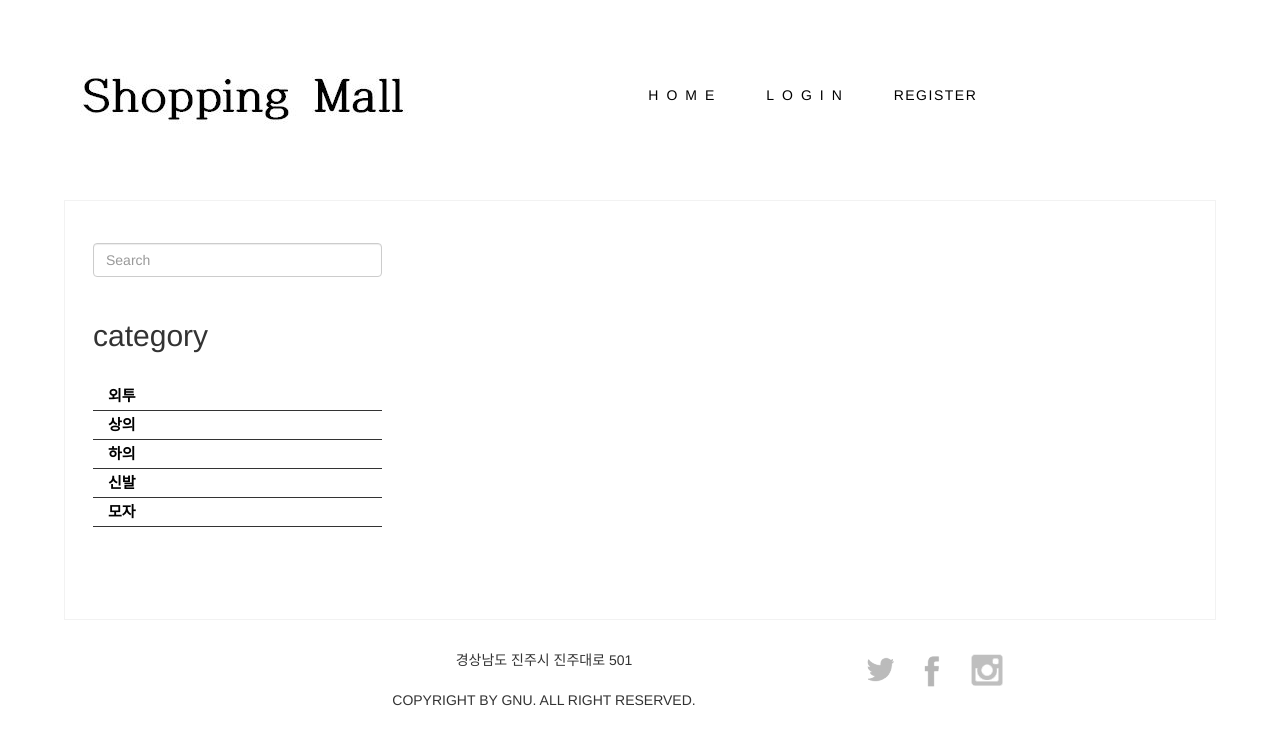
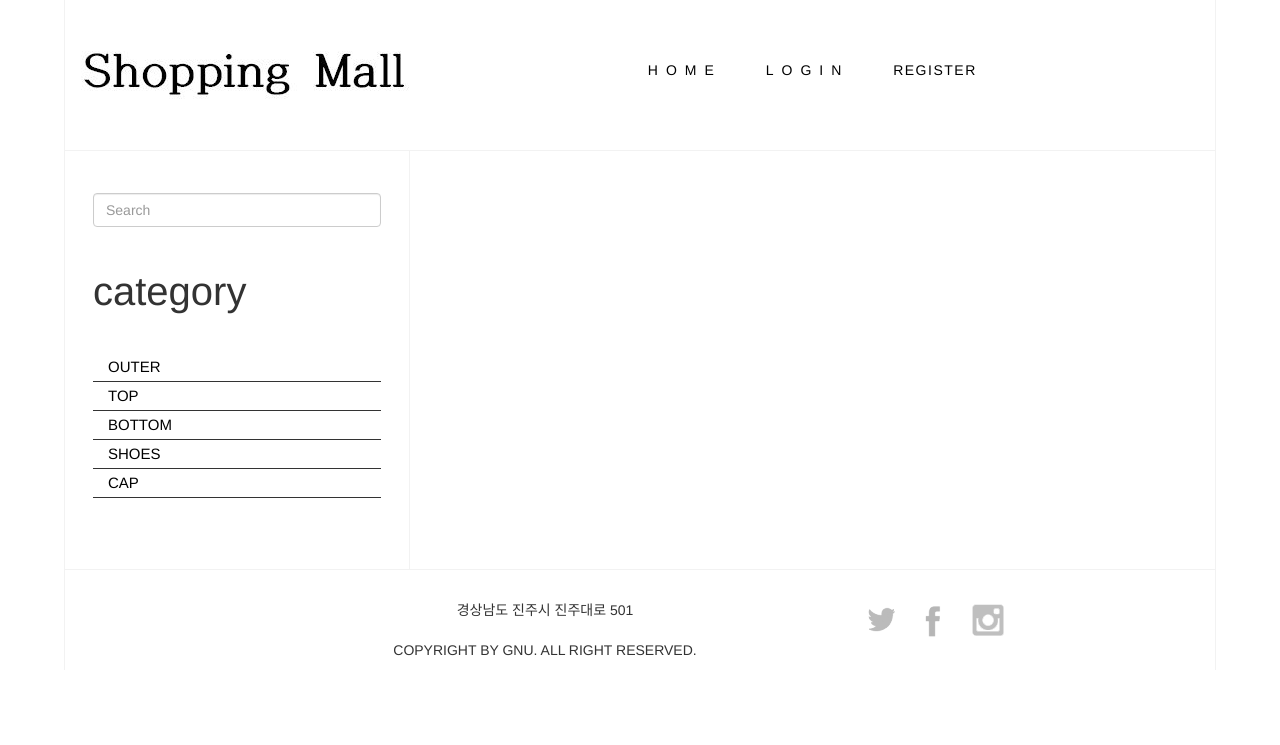
Before and after one commit to eunche/shoppingMall, a Django app: page /cap/ in a window 1280 px wide. Shown: the top 745 px of the page. Run offline with Django 3.2, Linux system fonts and the light colour scheme; data that the repository does not hold is empty; some libraries are stand-ins or nearby versions.

Commit message:
경계선 추가

```diff
--- a/front/static/front/index.css
+++ b/front/static/front/index.css
@@ -15,7 +15,7 @@
 *
 */
 .header {
-    height: 200px;
+    height: 150px;
     display: flex;
 }
 
@@ -24,6 +24,7 @@
     display: flex;
     align-items: center;
     justify-content: space-around;
+    border-left: 1.5px solid #f2f2f2;
 }
 
 nav#navbar {
@@ -31,6 +32,7 @@ nav#navbar {
     display: flex;
     align-items: center;
     justify-content: space-around;
+    border-right: 1.5px solid #f2f2f2;
 }
 
 nav#navbar ul {
@@ -81,11 +83,13 @@ nav#navbar ul li a:hover{
 aside#category {
     width: 30%;
     padding: 2em;
+    border-right: 1.5px solid #f2f2f2;
 }
 
 aside#category h4{
-    font-size: 30px;
+    font-size: 40px;
     margin-top: 0;
+    margin-bottom:1em;
 
 }
 
@@ -104,12 +108,11 @@ aside#category ul li{
 aside#category ul li a{
     text-decoration: none;
     color: black;
-    font-weight: 800;
     display: block;
 }
 
 aside#category ul li a:hover{
-    background: #B40404;
+    background: #d8d8d8;
 }
 
 .contents {
@@ -148,10 +151,16 @@ aside#category ul li a:hover{
 *
 */
 
-#footer {width: 100%; height: 100px;}
+#footer {
+    width: 100%;
+    height: 100px;
+    border-right: 1.5px solid #f2f2f2;
+    border-left: 1.5px solid #f2f2f2;
+}
 .copyright {width: 520px; margin: 30px 30px 30px 220px; float: left; text-align: center;}
 .sns_wrap {width: 308px; float: left; height: 40px; margin: 30px 20px;}
 .sns_wrap li {float: left; width: 33.33%}
+
 
 
 
@@ -163,6 +172,3 @@ search.html
 .search_result {
     width:100%;
 }
-
-.search_result > h2 {
-}
--- a/front/templates/base.html
+++ b/front/templates/base.html
@@ -63,13 +63,13 @@
                     </form>
                 </div>
 
-                <h4 style="margin-bottom:1em;">category</h4>
+                <h4>category</h4>
                 <ul>
-                    <li><a href="{% url 'outer' %}" target="_self">외투</a></li>
-                    <li><a href="{% url 'top' %}" target="_self">상의</a></li>
-                    <li><a href="{% url 'bottom' %}" target="_self">하의</a></li>
-                    <li><a href="{% url 'shoe' %}" target="_self">신발</a></li>
-                    <li><a href="{% url 'cap' %}" target="_self">모자</a></li>
+                    <li><a href="{% url 'outer' %}" target="_self">OUTER</a></li>
+                    <li><a href="{% url 'top' %}" target="_self">TOP</a></li>
+                    <li><a href="{% url 'bottom' %}" target="_self">BOTTOM</a></li>
+                    <li><a href="{% url 'shoe' %}" target="_self">SHOES</a></li>
+                    <li><a href="{% url 'cap' %}" target="_self">CAP</a></li>
                 </ul>
             </aside>
             {% block content %}
```
